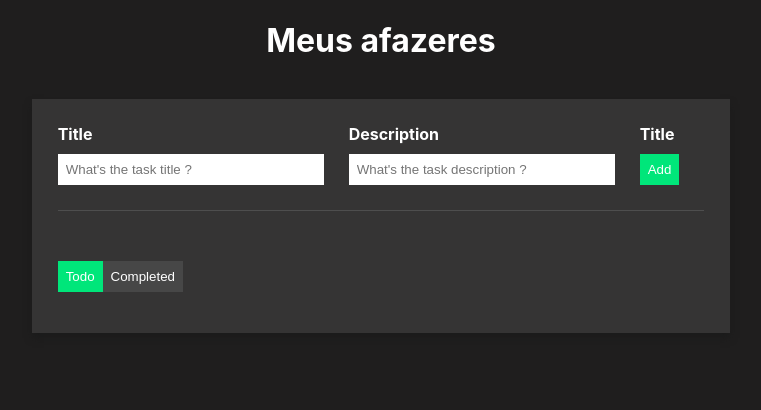
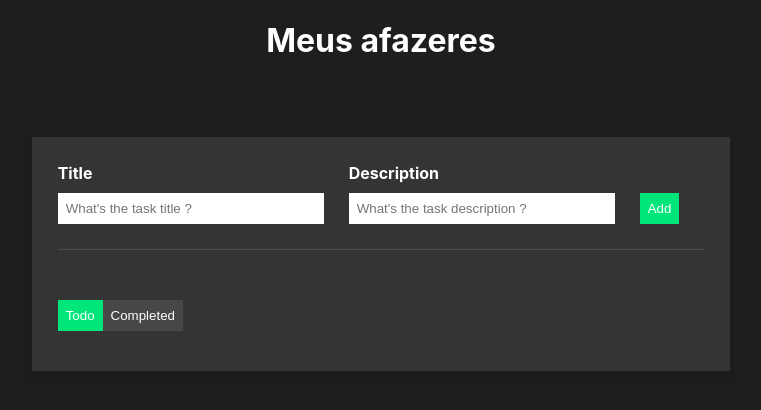
Before and after one commit to Levss30/todo-app-react-frontend, a React (Create React App) app: page / in a window 1280 px wide. Shown: the top 410 px of the page, without its empty margins (259-1020 px from the left). Built offline with nearby package versions, Linux system fonts and the light colour scheme.

Commit message:
Refactor

```diff
--- a/src/App.css
+++ b/src/App.css
@@ -15,10 +15,11 @@ h1{
   width: fit-content;
   margin-left: auto;
   margin-right: auto;
-  margin-top: 3%;
+  margin-top: 6%;
   max-height: 80vh;
   overflow-y: auto;
   box-shadow: 0px 5px 7px rgb(27, 27, 27);
+
 }
 
 .todo-input{
@@ -57,6 +58,7 @@ h1{
   color: white;
   border: none;
   border-radius: 0px;
+  margin-top: 30px;
   padding: 8px;
   cursor: pointer;
 }
--- a/src/App.js
+++ b/src/App.js
@@ -83,7 +83,6 @@ function App() {
             <input type="text" value={newDescription} onChange={(e) => setNewDescription(e.target.value)} placeholder="What's the task description ?" />
           </div>
           <div className="todo-input-item">
-            <label>Title</label>
             <button type="button" onClick={handleAddTodo} className="primaryBtn">Add</button>
           </div>
         </div>
```
